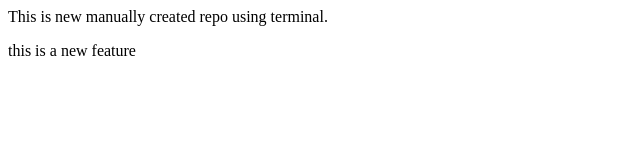
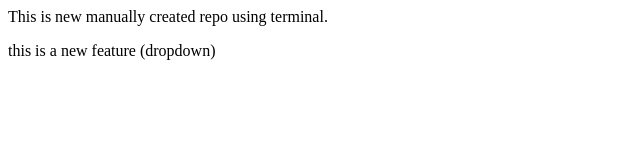
Before and after one commit to VikantBhuse/localrepo, a plain HTML site: page index.html in a window 1280 px wide. Shown: the full height of the page, 0-640 px from the left. Drawn offline with Linux system fonts and the light colour scheme.

Commit message:
dropdown

```diff
--- a/index.html
+++ b/index.html
@@ -1,2 +1,2 @@
 <p>This is new manually created repo using terminal.</p>
-<p> this is a new feature <p>
+<p> this is a new feature (dropdown)<p>
```
